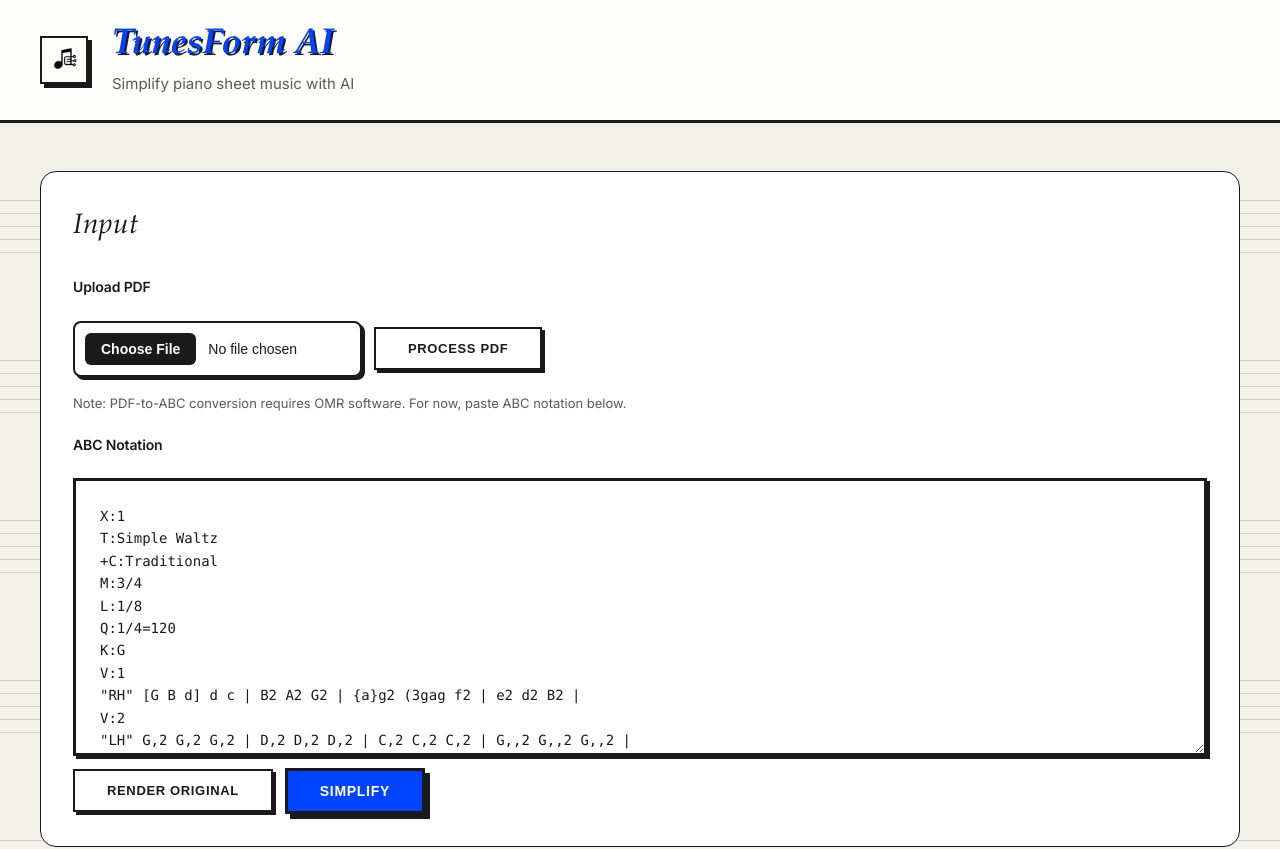
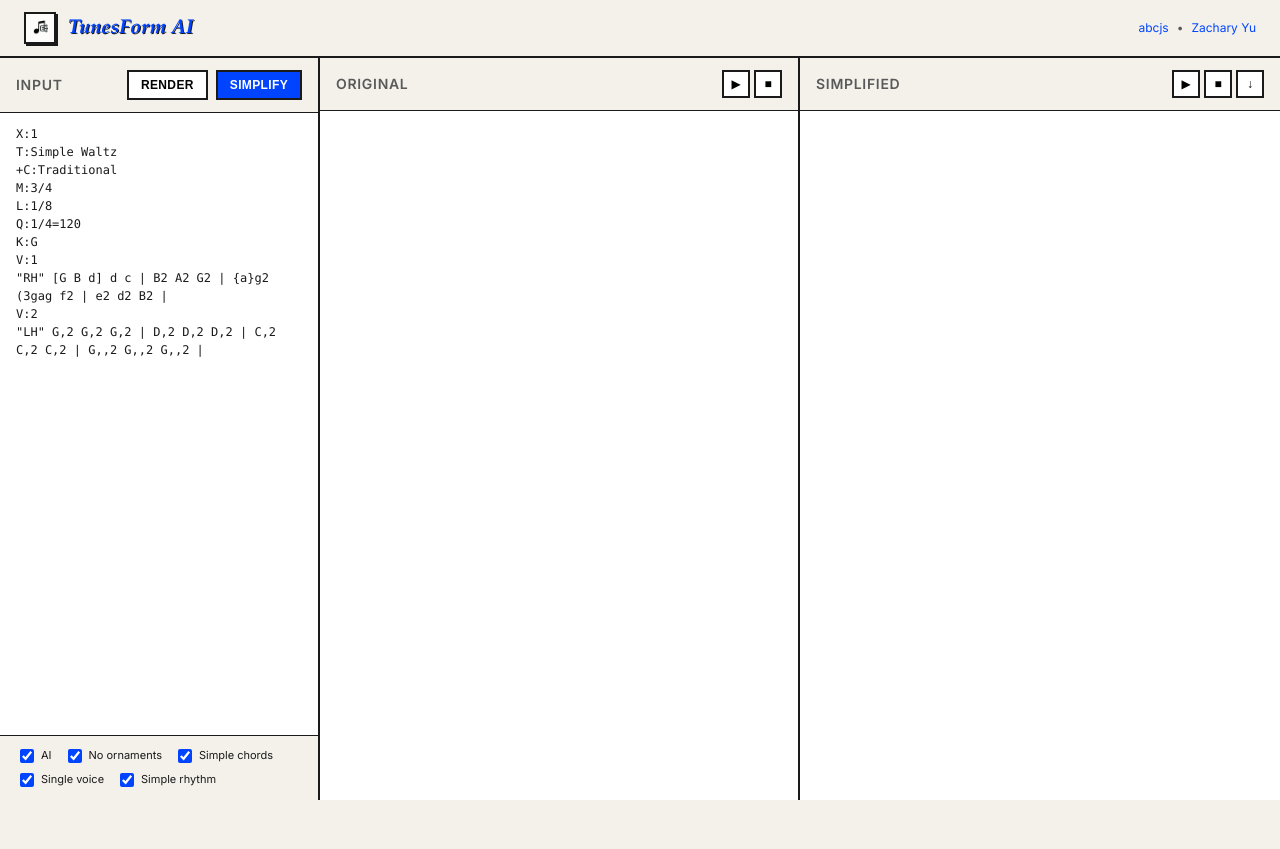
Before and after one commit to zach3141592/Cursor-For-Music-Arranging, a Next.js app: page /arrange in a window 1280 px wide. Shown: the top 849 px of the page. After the commit the page ends 800 px from the top, so only its background shows below. Built offline with nearby package versions, Linux system fonts and the light colour scheme.

Commit message:
add: refactor to better dashboard

```diff
--- a/app/arrange/page.tsx
+++ b/app/arrange/page.tsx
@@ -279,160 +279,127 @@ export default function Home() {
   }
 
   return (
-    <>
-      <header className="app-header">
+    <div className="dashboard">
+      <header className="dashboard-header">
+        <div className="header-left">
           <Image
             src="/logo.png"
             alt="TuneForm AI Logo"
-          width={48}
-          height={48}
-          className="logo-3d-image-small"
+            width={32}
+            height={32}
+            className="dashboard-logo"
             priority
           />
-        <div>
           <h1>TunesForm AI</h1>
-          <p>Simplify piano sheet music with AI</p>
+        </div>
+        <div className="header-right">
+          <a href="https://www.abcjs.net/" target="_blank" rel="noreferrer noopener">abcjs</a>
+          <span>•</span>
+          <a href="https://www.zacharyyu.com/" target="_blank" rel="noreferrer noopener">Zachary Yu</a>
         </div>
       </header>
 
-      <main className="container">
       {status && (
-          <div className={`status ${status.type}`}>
+        <div className={`dashboard-status ${status.type}`}>
           {status.message}
         </div>
       )}
 
-        <section className="panel">
+      <main className="dashboard-main">
+        <section className="dashboard-input">
+          <div className="section-header">
             <h2>Input</h2>
-          <div className="input-row">
-            <label htmlFor="pdf-input" className="label">Upload PDF</label>
-            <div className="file-upload-wrapper">
-              <input
-                type="file"
-                id="pdf-input"
-                accept="application/pdf"
-              />
+            <div className="input-actions">
               <button
-                className="btn btn-secondary"
-                onClick={() => {
-                  const fileInput = document.getElementById('pdf-input') as HTMLInputElement
-                  if (!fileInput?.files || fileInput.files.length === 0) {
-                    showStatus('error', 'Please select a PDF file first')
-                    return
-                  }
-                  showStatus('loading', 'PDF processing not yet implemented. Please paste ABC notation below.')
-                }}
+                className="btn-sm"
+                onClick={handleRenderOriginal}
+                disabled={isLoading}
               >
-                Process PDF
+                Render
+              </button>
+              <button
+                className="btn-sm btn-primary"
+                onClick={handleSimplifyAndRender}
+                disabled={isLoading}
+              >
+                {isLoading ? 'Processing...' : 'Simplify'}
               </button>
             </div>
-            <small className="help">Note: PDF-to-ABC conversion requires OMR software. For now, paste ABC notation below.</small>
           </div>
-          <div className="input-col">
-            <label htmlFor="abc-input" className="label">ABC Notation</label>
           <textarea
             id="abc-input"
-              rows={10}
             spellCheck={false}
             value={abcInput}
             onChange={(e) => setAbcInput(e.target.value)}
-              placeholder="Paste your ABC notation here..."
+            placeholder="Paste ABC notation here..."
           />
-            <div className="row gap">
-              <button
-                className="btn btn-secondary"
-                onClick={handleRenderOriginal}
-                disabled={isLoading}
-              >
-                Render Original
-              </button>
-              <button
-                className="btn"
-                onClick={handleSimplifyAndRender}
-                disabled={isLoading}
-              >
-                {isLoading ? 'Simplifying...' : 'Simplify'}
-              </button>
-            </div>
-          </div>
-        </section>
-
-        <section className="panel">
-          <h2>Settings</h2>
-          <div className="settings-grid">
-            <label className="switch">
+          <div className="settings-row">
+            <label className="setting">
               <input
                 type="checkbox"
                 checked={settings.useAI}
                 onChange={(e) => setSettings({...settings, useAI: e.target.checked})}
               />
-              <span>Use AI simplification</span>
+              <span>AI</span>
             </label>
-            <label className="switch">
+            <label className="setting">
               <input
                 type="checkbox"
                 checked={settings.removeOrnaments}
                 onChange={(e) => setSettings({...settings, removeOrnaments: e.target.checked})}
               />
-              <span>Remove ornaments</span>
+              <span>No ornaments</span>
             </label>
-            <label className="switch">
+            <label className="setting">
               <input
                 type="checkbox"
                 checked={settings.reduceChords}
                 onChange={(e) => setSettings({...settings, reduceChords: e.target.checked})}
               />
-              <span>Simplify chords</span>
+              <span>Simple chords</span>
             </label>
-            <label className="switch">
+            <label className="setting">
               <input
                 type="checkbox"
                 checked={settings.dropSecondaryVoices}
                 onChange={(e) => setSettings({...settings, dropSecondaryVoices: e.target.checked})}
               />
-              <span>Single voice only</span>
+              <span>Single voice</span>
             </label>
-            <label className="switch">
+            <label className="setting">
               <input
                 type="checkbox"
                 checked={settings.limitRhythm}
                 onChange={(e) => setSettings({...settings, limitRhythm: e.target.checked})}
               />
-              <span>Simplify rhythms</span>
+              <span>Simple rhythm</span>
             </label>
           </div>
         </section>
 
-        <section className="panel">
-          <h2>Output</h2>
-          <div className="columns">
-            <div className="col">
-              <h3>Original</h3>
-              <div ref={originalScoreRef} id="original-score"></div>
-              <div className="row gap">
-                <button className="btn btn-secondary" onClick={handlePlayOriginal}>Play</button>
-                <button className="btn btn-secondary" onClick={handleStopOriginal}>Stop</button>
+        <section className="dashboard-score">
+          <div className="section-header">
+            <h2>Original</h2>
+            <div className="score-actions">
+              <button className="btn-icon" onClick={handlePlayOriginal} title="Play">▶</button>
+              <button className="btn-icon" onClick={handleStopOriginal} title="Stop">■</button>
             </div>
           </div>
-            <div className="col">
-              <h3>Simplified</h3>
-              <div ref={simplifiedScoreRef} id="simplified-score"></div>
-              <div className="row gap">
-                <button className="btn btn-secondary" onClick={handlePlaySimplified}>Play</button>
-                <button className="btn btn-secondary" onClick={handleStopSimplified}>Stop</button>
+          <div ref={originalScoreRef} className="score-container"></div>
+        </section>
+
+        <section className="dashboard-score">
+          <div className="section-header">
+            <h2>Simplified</h2>
+            <div className="score-actions">
+              <button className="btn-icon" onClick={handlePlaySimplified} title="Play">▶</button>
+              <button className="btn-icon" onClick={handleStopSimplified} title="Stop">■</button>
+              <button className="btn-icon" onClick={handleDownloadSimplified} title="Download">↓</button>
             </div>
           </div>
-          </div>
-
-          <div className="export-row">
-            <button className="btn btn-secondary" onClick={handleDownloadSimplified}>Download ABC</button>
-          </div>
+          <div ref={simplifiedScoreRef} className="score-container"></div>
         </section>
       </main>
-
-      <footer className="app-footer">
-        Powered by <a href="https://www.abcjs.net/" target="_blank" rel="noreferrer noopener">abcjs</a>. Built by <a href="https://www.zacharyyu.com/" target="_blank" rel="noreferrer noopener">Zachary Yu</a>
-      </footer>
-    </>
+    </div>
   )
 }
--- a/app/globals.css
+++ b/app/globals.css
@@ -738,3 +738,315 @@ textarea::placeholder {
     align-items: center;
   }
 }
+
+/* Dashboard Styles - Flat, Single-Screen Layout */
+.dashboard {
+  height: 100vh;
+  display: flex;
+  flex-direction: column;
+  background: var(--bg);
+  overflow: hidden;
+}
+
+.dashboard-header {
+  display: flex;
+  justify-content: space-between;
+  align-items: center;
+  padding: 12px 24px;
+  border-bottom: 2px solid var(--border);
+  background: var(--bg);
+  flex-shrink: 0;
+}
+
+.header-left {
+  display: flex;
+  align-items: center;
+  gap: 12px;
+}
+
+.dashboard-logo {
+  border: 2px solid var(--border);
+  box-shadow: 2px 2px 0 var(--border);
+}
+
+.dashboard-header h1 {
+  margin: 0;
+  font-size: 20px;
+  font-weight: 700;
+  font-style: italic;
+  font-family: 'Garamond', 'Georgia', serif;
+  color: var(--accent);
+  text-shadow: 1px 1px 0 var(--border);
+}
+
+.header-right {
+  display: flex;
+  align-items: center;
+  gap: 8px;
+  font-size: 12px;
+  color: var(--muted);
+}
+
+.header-right a {
+  color: var(--accent);
+  text-decoration: none;
+}
+
+.header-right a:hover {
+  text-decoration: underline;
+}
+
+.dashboard-status {
+  padding: 8px 24px;
+  font-size: 13px;
+  font-weight: 500;
+  flex-shrink: 0;
+}
+
+.dashboard-status.success {
+  background: #dbeafe;
+  color: #1e40af;
+}
+
+.dashboard-status.error {
+  background: #fee2e2;
+  color: #991b1b;
+}
+
+.dashboard-status.loading {
+  background: #dbeafe;
+  color: #1e40af;
+}
+
+.dashboard-main {
+  flex: 1;
+  display: grid;
+  grid-template-columns: 320px 1fr 1fr;
+  gap: 0;
+  min-height: 0;
+}
+
+.dashboard-input {
+  display: flex;
+  flex-direction: column;
+  border-right: 2px solid var(--border);
+  background: var(--bg);
+}
+
+.dashboard-input .section-header {
+  padding: 12px 16px;
+  border-bottom: 1px solid var(--border);
+  display: flex;
+  justify-content: space-between;
+  align-items: center;
+  flex-shrink: 0;
+}
+
+.dashboard-input .section-header h2 {
+  margin: 0;
+  font-size: 14px;
+  font-weight: 600;
+  text-transform: uppercase;
+  letter-spacing: 0.05em;
+  color: var(--muted);
+}
+
+.input-actions {
+  display: flex;
+  gap: 8px;
+}
+
+.btn-sm {
+  padding: 6px 12px;
+  font-size: 12px;
+  font-weight: 600;
+  border: 2px solid var(--border);
+  background: white;
+  cursor: pointer;
+  text-transform: uppercase;
+  letter-spacing: 0.03em;
+  transition: all 0.15s ease;
+}
+
+.btn-sm:hover:not(:disabled) {
+  border-color: var(--accent);
+  color: var(--accent);
+}
+
+.btn-sm:disabled {
+  opacity: 0.5;
+  cursor: not-allowed;
+}
+
+.btn-sm.btn-primary {
+  background: var(--accent);
+  color: white;
+  border-color: var(--border);
+}
+
+.btn-sm.btn-primary:hover:not(:disabled) {
+  background: white;
+  color: var(--accent);
+  border-color: var(--accent);
+}
+
+.dashboard-input textarea {
+  flex: 1;
+  width: 100%;
+  border: none;
+  border-radius: 0;
+  padding: 12px 16px;
+  font-family: 'JetBrains Mono', 'Fira Code', 'Menlo', monospace;
+  font-size: 12px;
+  line-height: 1.5;
+  resize: none;
+  background: white;
+  box-shadow: none;
+  min-height: 0;
+}
+
+.dashboard-input textarea:focus {
+  outline: none;
+  box-shadow: none;
+  transform: none;
+}
+
+.settings-row {
+  display: flex;
+  flex-wrap: wrap;
+  gap: 4px 12px;
+  padding: 10px 16px;
+  border-top: 1px solid var(--border);
+  background: var(--bg);
+  flex-shrink: 0;
+}
+
+.setting {
+  display: flex;
+  align-items: center;
+  gap: 4px;
+  font-size: 11px;
+  color: var(--text);
+  cursor: pointer;
+  white-space: nowrap;
+}
+
+.setting input[type="checkbox"] {
+  width: 14px;
+  height: 14px;
+  cursor: pointer;
+  accent-color: var(--accent);
+}
+
+.dashboard-score {
+  display: flex;
+  flex-direction: column;
+  border-right: 2px solid var(--border);
+  background: white;
+  min-height: 0;
+}
+
+.dashboard-score:last-child {
+  border-right: none;
+}
+
+.dashboard-score .section-header {
+  padding: 12px 16px;
+  border-bottom: 1px solid var(--border);
+  display: flex;
+  justify-content: space-between;
+  align-items: center;
+  background: var(--bg);
+  flex-shrink: 0;
+}
+
+.dashboard-score .section-header h2 {
+  margin: 0;
+  font-size: 14px;
+  font-weight: 600;
+  text-transform: uppercase;
+  letter-spacing: 0.05em;
+  color: var(--muted);
+}
+
+.score-actions {
+  display: flex;
+  gap: 4px;
+}
+
+.btn-icon {
+  width: 28px;
+  height: 28px;
+  display: flex;
+  align-items: center;
+  justify-content: center;
+  border: 2px solid var(--border);
+  background: white;
+  cursor: pointer;
+  font-size: 12px;
+  transition: all 0.15s ease;
+}
+
+.btn-icon:hover {
+  border-color: var(--accent);
+  color: var(--accent);
+}
+
+.score-container {
+  flex: 1;
+  overflow: auto;
+  padding: 16px;
+  min-height: 0;
+}
+
+/* Responsive for dashboard */
+@media (max-width: 1024px) {
+  .dashboard-main {
+    grid-template-columns: 1fr 1fr;
+    grid-template-rows: auto 1fr;
+  }
+
+  .dashboard-input {
+    grid-column: 1 / -1;
+    border-right: none;
+    border-bottom: 2px solid var(--border);
+    max-height: 200px;
+  }
+
+  .dashboard-input textarea {
+    min-height: 80px;
+  }
+
+  .dashboard-score:last-child {
+    border-right: none;
+  }
+}
+
+@media (max-width: 640px) {
+  .dashboard-main {
+    grid-template-columns: 1fr;
+    grid-template-rows: auto 1fr 1fr;
+  }
+
+  .dashboard-input {
+    max-height: 180px;
+  }
+
+  .dashboard-score {
+    border-right: none;
+    border-bottom: 2px solid var(--border);
+  }
+
+  .dashboard-score:last-child {
+    border-bottom: none;
+  }
+
+  .settings-row {
+    gap: 2px 8px;
+    padding: 8px 12px;
+  }
+
+  .setting {
+    font-size: 10px;
+  }
+}
```
Lines whose indentation alone changed are shown as unchanged.
